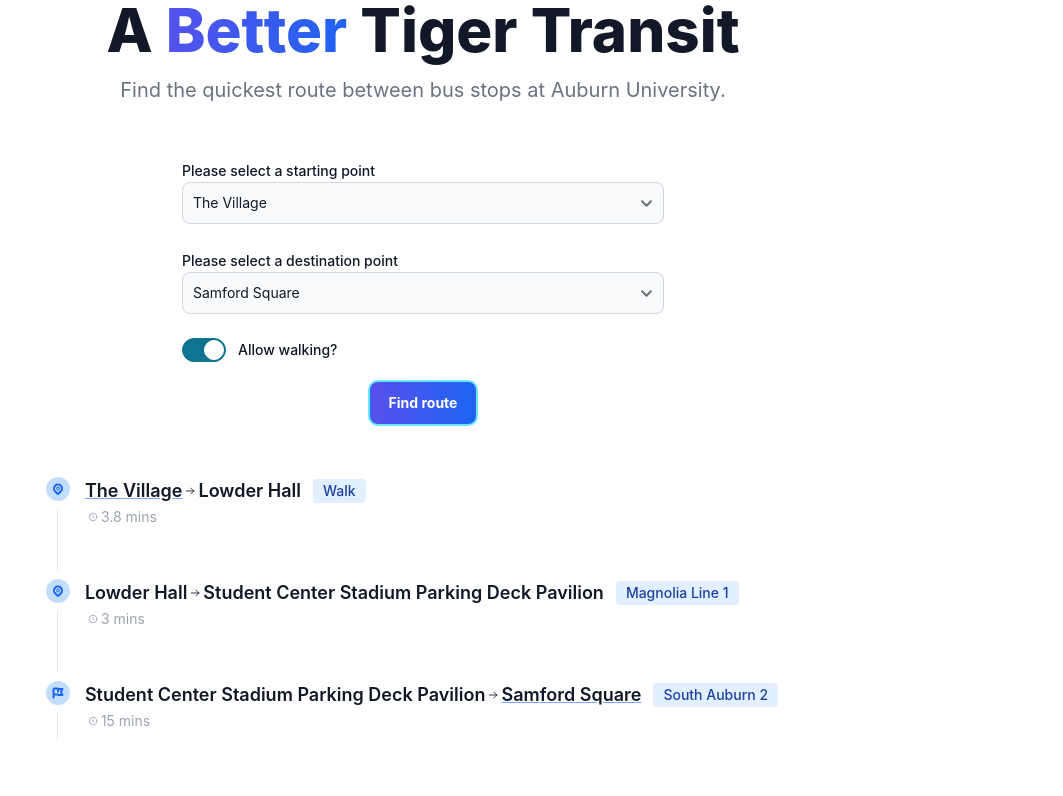
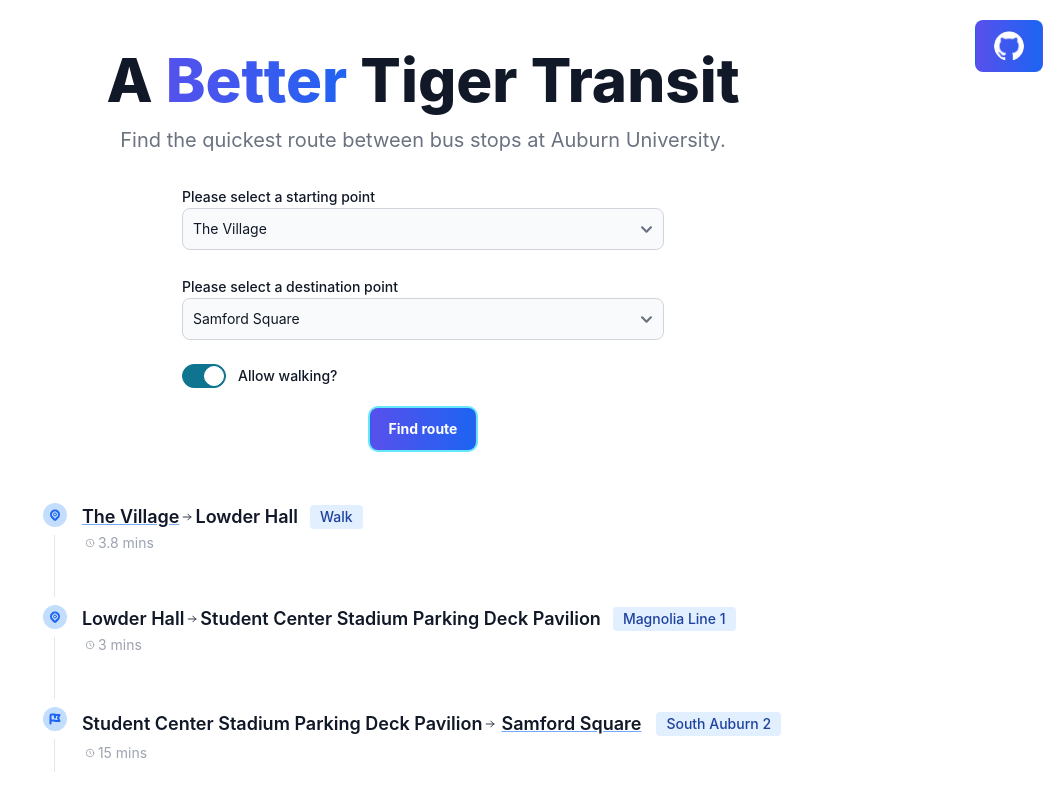
Before and after one commit to matt-rog/better-tiger-transit, a React (Create React App) app in the folder client/: page / in a window 1280 px wide. Both pictures are taken after a click on the button "Find route". Shown: the top 796 px of the page, without its empty margins (217-1280 px from the left). Built offline with nearby package versions, Linux system fonts and the light colour scheme.

Commit message:
Added floating GH button

```diff
--- a/client/src/App.js
+++ b/client/src/App.js
@@ -1,6 +1,8 @@
 import React, {useEffect, useState} from 'react'
 import {Label, Select, ToggleSwitch, Button, Spinner} from 'flowbite-react';
 import './App.css';
+
+import githubLogo from './assets/github.png';
 
 import {Graph} from './Graph.js';
 import stops from './assets/stops.json';
@@ -77,12 +79,20 @@
   return (
     <div className='container'>
 
-        <h1 className="mb-4 text-3xl font-extrabold text-gray-900 dark:text-white md:text-5xl lg:text-6xl">A
-        <span className="text-transparent bg-clip-text bg-gradient-to-r to-blue-600 from-indigo-600"> Better </span>
-        Tiger Transit</h1>
-        <p class="mb-6 text-lg font-normal text-gray-500 lg:text-xl sm:px-16 xl:px-48 dark:text-gray-400">Find the quickest route between bus stops at Auburn University.
+        <Button style={{position: 'fixed', top: 20, right: 20, zIndex: 100}}
+          href="https://github.com/Matt-Rog/better-tiger-transit" target="_blank" rel="noopener noreferrer"
+          className='bg-gradient-to-r to-blue-600 from-indigo-600'>
+            <img className="logo" src={githubLogo}>
+            </img>
+          </Button>
 
-</p>
+
+        <div className='header'>
+          <h1 className="mb-4 text-3xl font-extrabold text-gray-900 dark:text-white md:text-5xl lg:text-6xl">A
+          <span className="text-transparent bg-clip-text bg-gradient-to-r to-blue-600 from-indigo-600"> Better </span>
+          Tiger Transit</h1>
+          <p className="center text-lg font-normal text-gray-500 lg:text-xl sm:px-16 xl:px-48 dark:text-gray-400">Find the quickest route between bus stops at Auburn University.</p>
+        </div>
 
 
     <div className='input'>
@@ -142,7 +152,7 @@
 
       </div>
     </div>
-    <div>
+    <div className='result'>
       {result.length === 1 ? routeNotFound() : (
         <ol className="relative border-l border-gray-200 dark:border-gray-700">
           {result.map((point, i) => {
@@ -154,13 +164,13 @@
                       <svg class="w-3 h-3 text-blue-600 dark:text-blue-400" fill="none" stroke="currentColor" viewBox="0 0 24 24" xmlns="http://www.w3.org/2000/svg"><path stroke-linecap="round" stroke-linejoin="round" stroke-width="4" d="M17.657 16.657L13.414 20.9a1.998 1.998 0 01-2.827 0l-4.244-4.243a8 8 0 1111.314 0z"></path><path stroke-linecap="round" stroke-linejoin="round" stroke-width="2" d="M15 11a3 3 0 11-6 0 3 3 0 016 0z"></path></svg>
                      :<svg class="w-3 h-3 text-blue-600 dark:text-blue-400" fill="none" stroke="currentColor" viewBox="0 0 24 24" xmlns="http://www.w3.org/2000/svg"><path stroke-linecap="round" stroke-linejoin="round" stroke-width="4" d="M3 21v-4m0 0V5a2 2 0 012-2h6.5l1 1H21l-3 6 3 6h-8.5l-1-1H5a2 2 0 00-2 2zm9-13.5V9"></path></svg>}
                   </span>
-                  <h3 className="flex items-center mb-1 text-lg font-semibold text-gray-900 dark:text-white">
+                  <h3 className="flex items-center mb-1 text-lg font-semibold text-gray-900 dark:text-whitefont-extrabold md:text-base lg:text-lg sm:text-base xs:text-xs ">
                     {(i === 1) ?
                       <span class="underline underline-offset-3 decoration-100 decoration-blue-400 dark:decoration-blue-600">{getStop(point.from).name}</span>
                       : getStop(point.from).name}
                     <svg class="w-4 h-4 icon" fill="none" stroke="currentColor" viewBox="0 0 24 24" xmlns="http://www.w3.org/2000/svg"><path stroke-linecap="round" stroke-linejoin="round" stroke-width="2" d="M14 5l7 7m0 0l-7 7m7-7H3"></path></svg>
                     {(i === result.length-1) ?
-                      <span class="underline underline-offset-3 decoration-100 decoration-blue-400 dark:decoration-blue-600">{getStop(point.to).name}</span>
+                      <span class="icon underline underline-offset-3 decoration-100 decoration-blue-400 dark:decoration-blue-600">{getStop(point.to).name}</span>
                       : getStop(point.to).name}
                     <span class="bg-blue-100 text-blue-800 text-sm font-medium mr-2 px-2.5 py-0.5 rounded dark:bg-blue-200 dark:text-blue-800 ml-3">{getRoute(point.route).name}</span></h3>
                   <time className="block mb-2 text-sm font-normal leading-none text-gray-400 dark:text-gray-500 time">
@@ -177,6 +187,7 @@
 
       )}
     </div>
+
     </div>
   )
 }
```
